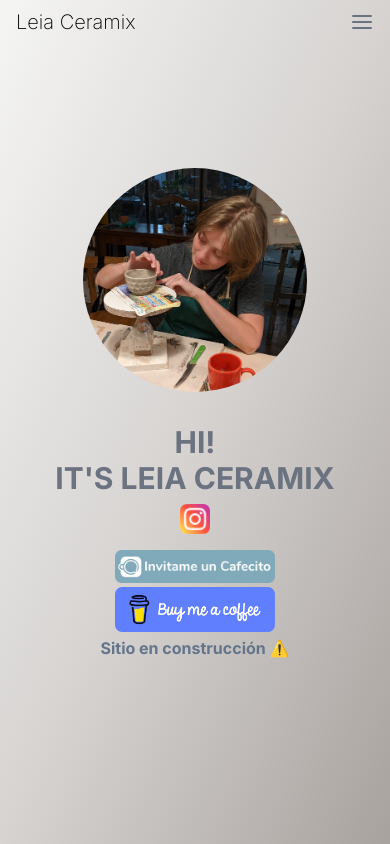
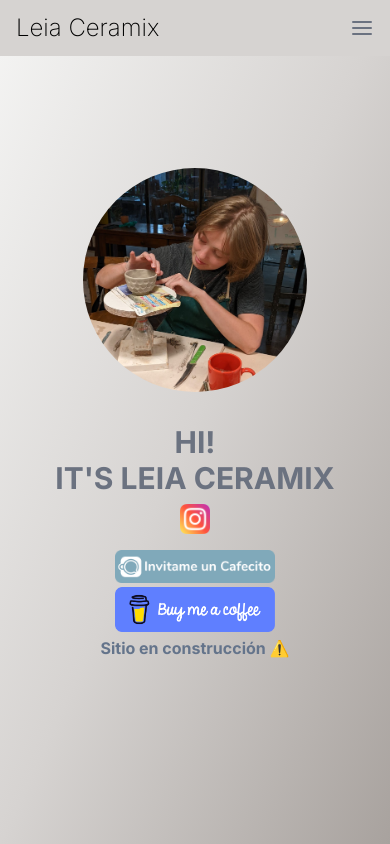
Before and after one commit to argrosarie/leiaceramix, a Next.js app: page / in a window 390 px wide. Built offline with nearby package versions, Linux system fonts and the light colour scheme.

Commit message:
Navbar background color

```diff
--- a/src/app/components/Navbar/Navbar.js
+++ b/src/app/components/Navbar/Navbar.js
@@ -62,18 +62,13 @@ const Navbar = () => {
       </button>
     ))
   }
-  // isOpen ? 'bg-transparent/50' : 'bg-transparent h-14'
+
   return (
-    <nav
-      // className={`fixed z-10 w-full transition-colors duration-500 ${navbarBackground}`}
-      className={`bg-stone-300 fixed z-10 w-full ${
-        isOpen ? 'bg-transparent/50' : 'bg-transparent h-14'
-      } ${navbarBackground ? 'transition-colors duration-500' : ''} `}
-    >
-      <div className="flex items-center justify-between px-4 pt-2 md:pl-10 lg:pl-20">
+    <nav className={`bg-stone-300 fixed z-10 w-full `}>
+      <div className="flex items-center justify-between h-14 px-4  md:pl-10 lg:pl-20">
         <button
           onClick={() => router.push('/')}
-          className={`btn btn-ghost text-xl font-extralight md:text-2xl md:py-2${
+          className={`btn btn-ghost text-2xl font-extralight md:text-2xl md:py-2${
             isOpen ? 'text-white' : 'text-black '
           }`}
         >
@@ -100,7 +95,7 @@ const Navbar = () => {
         </div>
       </div>
       {isOpen && (
-        <div className="ml-4 pt-2 pb-4 md:hidden flex flex-col items-start text-lg ">
+        <div className="ml-4 space-y-3 pb-3 md:hidden flex flex-col items-start text-lg ">
           {renderMenuItems()}
         </div>
       )}
```
